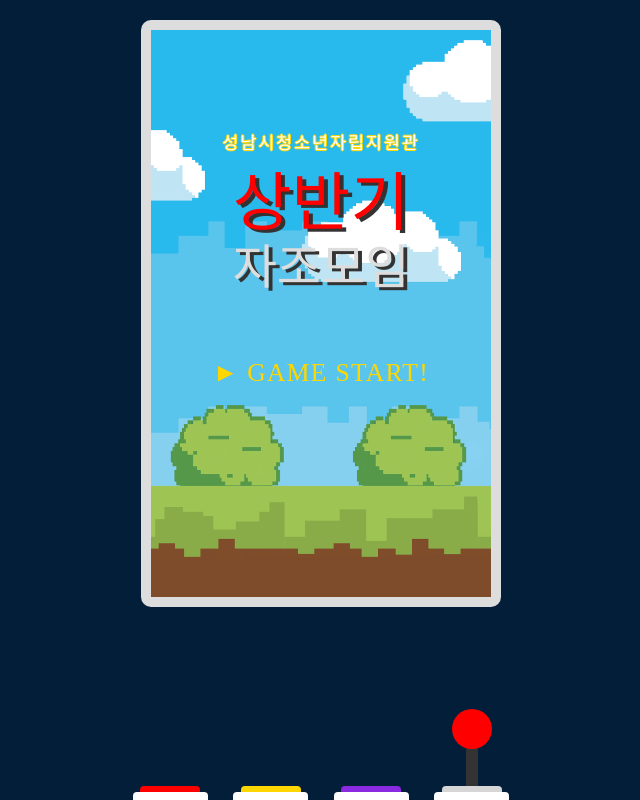
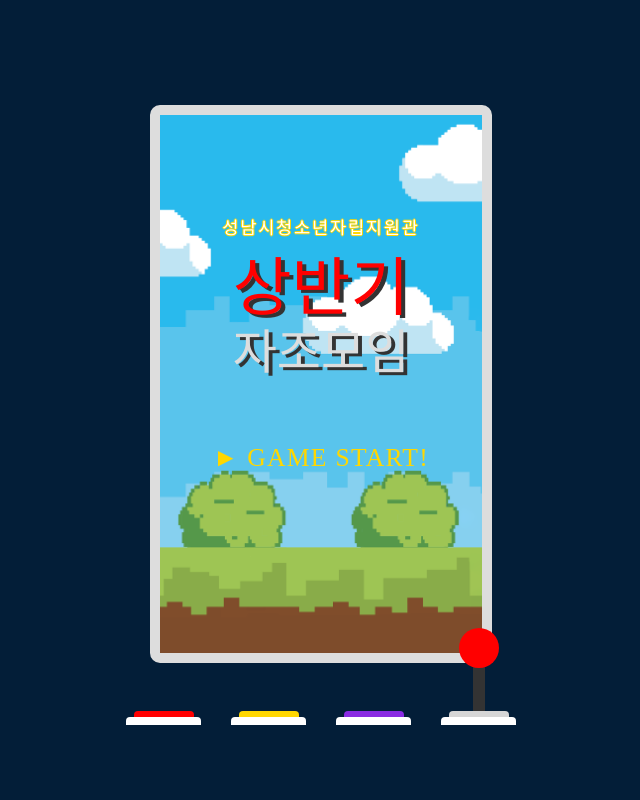
Before and after one commit to cdis001/self-reliance-agent-vote, a React (Vite) app: page / in a window 1280 px wide. Shown: the whole page, without its empty margins (319-959 px from the left). Built offline with nearby package versions, Linux system fonts and the light colour scheme; a web font is replaced by a local one.

Commit message:
design. update center alignment  - 화면 비율이 가로로 길 때 main 화면 가운데 정렬

```diff
--- a/index.html
+++ b/index.html
@@ -1,10 +1,10 @@
 <!DOCTYPE html>
-<html lang="en">
+<html lang="ko">
   <head>
     <meta charset="UTF-8" />
-    <link rel="icon" type="image/svg+xml" href="/vite.svg" />
+    <!-- <link rel="icon" type="image/svg+xml" href="/vite.svg" /> -->
     <meta name="viewport" content="width=device-width, initial-scale=1.0" />
-    <title>Vite + React + TS</title>
+    <title>상반기 자조모임</title>
   </head>
   <body>
     <div id="root"></div>
--- a/src/components/JoyStickButtons/index.tsx
+++ b/src/components/JoyStickButtons/index.tsx
@@ -54,13 +54,13 @@ const ButtonStyle = styled.div`
   }
   @media (min-width: 400px) {
     & {
-      margin: 0 1vw;
+      margin: 0 15px;
       & > .joy-head {
         background-color: red;
         width: 40px;
         height: 40px;
         border-radius: 50%;
-        margin-bottom: -1vh;
+        margin-bottom: -2px;
         z-index: 6;
       }
       & > .joy-body {
@@ -81,6 +81,7 @@ const ButtonStyle = styled.div`
         border-radius: 4px 4px 0 0;
       }
     }
+  }
   .color-red {
     background-color: red;
   }
@@ -89,7 +90,6 @@ const ButtonStyle = styled.div`
   }
   .color-blueviolet {
     background-color: blueviolet;
-    }
   }
 `;
 
--- a/src/components/MainBackGround/index.tsx
+++ b/src/components/MainBackGround/index.tsx
@@ -11,15 +11,14 @@ const MainBackGroundStyle = styled.div`
   background-image: url("${backgroundImg}");
   background-position: center;
   background-size: cover;
-  width: 90%;
-  height: 90vh;
+  aspect-ratio: 19 / 31;
+  height: 90%;
   border-radius: 10px;
   border: 10px solid #ddd;
   padding: 20px 0;
   margin: auto;
   @media (min-width: 400px) {
     & {
-      height: auto;
       aspect-ratio: 19 / 31;
     }
   }
--- a/src/index.css
+++ b/src/index.css
@@ -10,6 +10,12 @@
   box-sizing: border-box;
   flex-shrink: 0;
 }
+body {
+  display: flex;
+  flex-direction: column;
+  justify-content: center;
+  height: 100vh;
+}
 #root {
   -webkit-tap-highlight-color: transparent;
   -webkit-text-size-adjust: 100%;
@@ -19,17 +25,16 @@
   overflow-wrap: break-word;
   -moz-tab-size: 4;
   tab-size: 4;
-  /* min-width: 300px; */
-  max-width: 400px;
-  height: 100vh;
-  margin: auto;
-  padding-top: 20px;
+  width: 100%;
+  height: 100%;
+  display: flex;
+  justify-content: center;
 }
 html,
 body {
-  height: 100%;
   background-color: #031e38;
 }
+
 button {
   background: none;
   border: 0;
@@ -48,10 +53,12 @@ ul {
 }
 
 main {
-  width: 100%;
-  max-width: 600px;
-  height: 100%;
+  max-width: 400px;
+  max-height: 650px;
+  height: 100vh;
   margin: auto;
+  padding-top: 30px;
+  position: relative;
 }
 
 @font-face {
--- a/src/pages/Main/index.tsx
+++ b/src/pages/Main/index.tsx
@@ -39,7 +39,7 @@ const GameStartBtn = styled.button`
 
 function MainPage() {
   return (
-    <div>
+    <main>
       <MainBackGround>
         <MainTitle>
           <h2>성남시청소년자립지원관</h2>
@@ -51,7 +51,7 @@ function MainPage() {
         </GameStartBtn>
       </MainBackGround>
       <JoyStickButtons />
-    </div>
+    </main>
   );
 }
 
```
Lines whose indentation alone changed are shown as unchanged.
